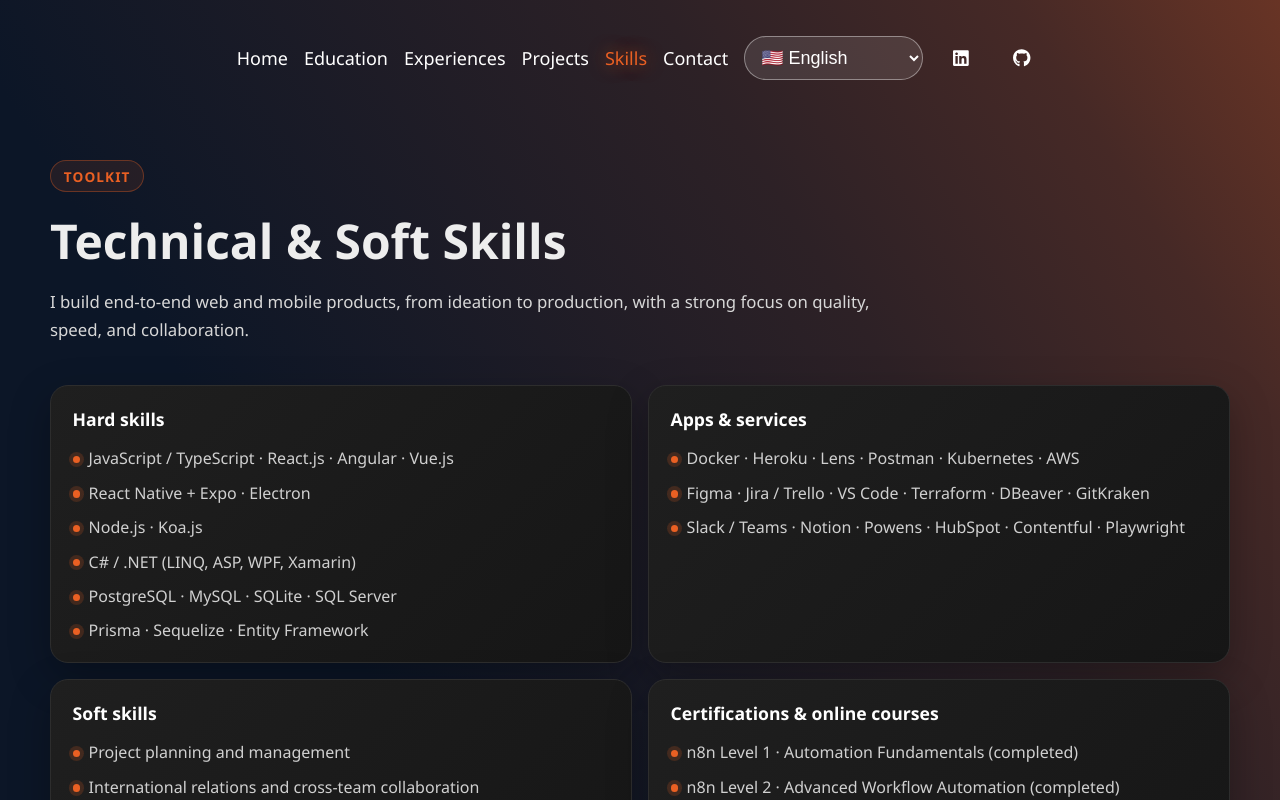
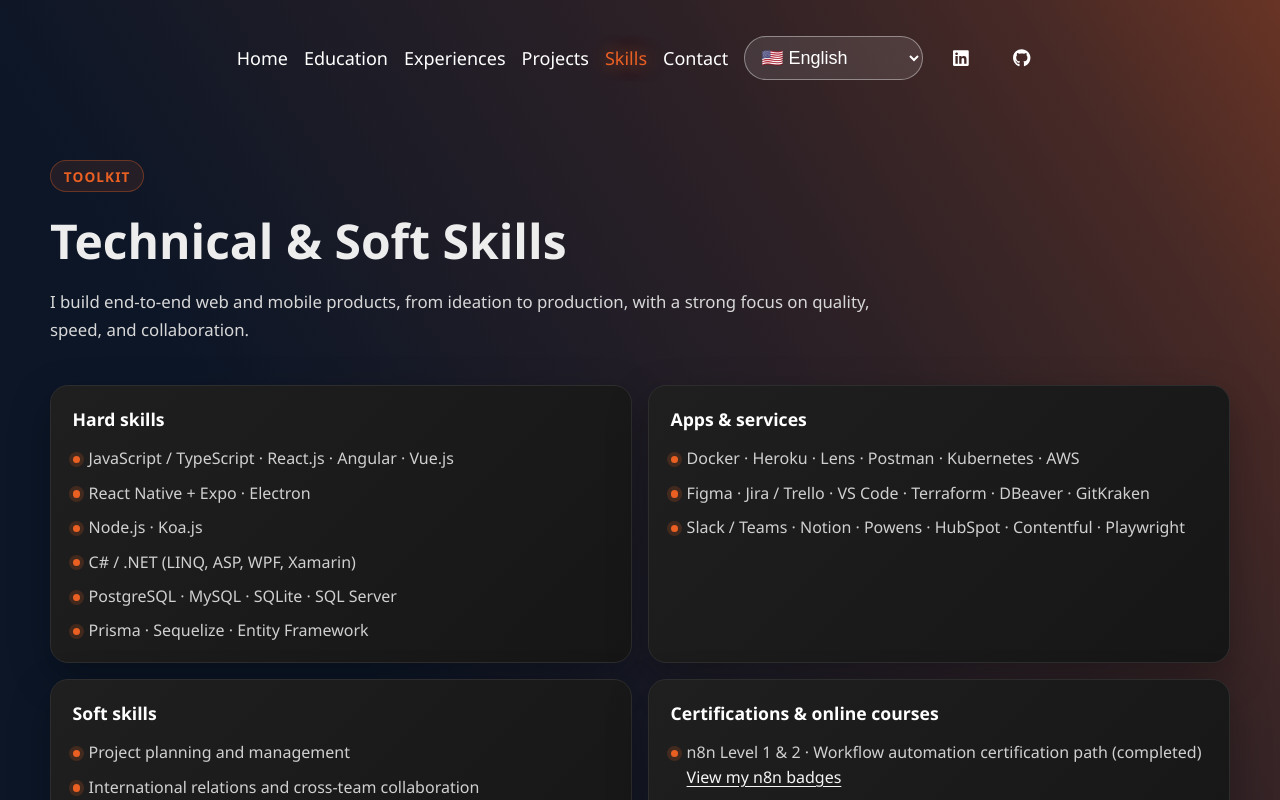
Before and after one commit to GomesN95/portfolio, a Next.js app: page /en/skills in a window 1280 px wide. Shown: the top 800 px of the page. Built offline with nearby package versions, Linux system fonts and the light colour scheme.

Commit message:
feat(skills): merge n8n levels and add badges link

```diff
--- a/src/app/[locale]/skills/page.module.scss
+++ b/src/app/[locale]/skills/page.module.scss
@@ -82,6 +82,16 @@
   }
 }
 
+.certificationLink {
+  color: #f5f5f5;
+  text-decoration: underline;
+  text-underline-offset: 3px;
+
+  &:hover {
+    color: var(--primary);
+  }
+}
+
 .soft {
   grid-column: span 6;
 }
--- a/src/app/[locale]/skills/page.tsx
+++ b/src/app/[locale]/skills/page.tsx
@@ -1,4 +1,5 @@
 import { notFound } from "next/navigation";
+import Link from "next/link";
 
 import { isLocale } from "@/i18n/config";
 import { getDictionary } from "@/i18n/dictionaries";
@@ -67,7 +68,17 @@
           <h2>{sections.certifications.title}</h2>
           <ul>
             {sections.certifications.items.map((item) => (
-              <li key={item}>{item}</li>
+              <li key={item.text}>
+                <span>{item.text}</span>
+                {item.href && item.linkLabel ? (
+                  <>
+                    {" "}
+                    <Link href={item.href} target="_blank" rel="noreferrer" className={styles.certificationLink}>
+                      {item.linkLabel}
+                    </Link>
+                  </>
+                ) : null}
+              </li>
             ))}
           </ul>
         </article>
--- a/src/i18n/dictionaries.ts
+++ b/src/i18n/dictionaries.ts
@@ -85,9 +85,14 @@
         certifications: {
           title: "Certifications & online courses",
           items: [
-            "n8n Level 1 · Automation Fundamentals (completed)",
-            "n8n Level 2 · Advanced Workflow Automation (completed)",
-            "Continuous learning through specialized product and AI courses",
+            {
+              text: "n8n Level 1 & 2 · Workflow automation certification path (completed)",
+              linkLabel: "View my n8n badges",
+              href: "https://community.n8n.io/u/nicolas_gomes/badges",
+            },
+            {
+              text: "Continuous learning through specialized product and AI courses",
+            },
           ],
         },
       },
@@ -213,9 +218,14 @@
         certifications: {
           title: "Certifications & cours en ligne",
           items: [
-            "n8n Niveau 1 · Fondamentaux de l'automatisation (terminé)",
-            "n8n Niveau 2 · Automatisation avancée des workflows (terminé)",
-            "Veille continue via des formations spécialisées produit et IA",
+            {
+              text: "n8n Niveaux 1 & 2 · Parcours de certification en automatisation de workflows (terminé)",
+              linkLabel: "Voir mes badges n8n",
+              href: "https://community.n8n.io/u/nicolas_gomes/badges",
+            },
+            {
+              text: "Veille continue via des formations spécialisées produit et IA",
+            },
           ],
         },
       },
@@ -341,9 +351,14 @@
         certifications: {
           title: "Certificações & cursos online",
           items: [
-            "n8n Nível 1 · Fundamentos de automação (concluído)",
-            "n8n Nível 2 · Automação avançada de workflows (concluído)",
-            "Aprendizado contínuo com cursos especializados em produto e IA",
+            {
+              text: "n8n Níveis 1 & 2 · Trilha de certificação em automação de workflows (concluída)",
+              linkLabel: "Ver meus badges n8n",
+              href: "https://community.n8n.io/u/nicolas_gomes/badges",
+            },
+            {
+              text: "Aprendizado contínuo com cursos especializados em produto e IA",
+            },
           ],
         },
       },
```
